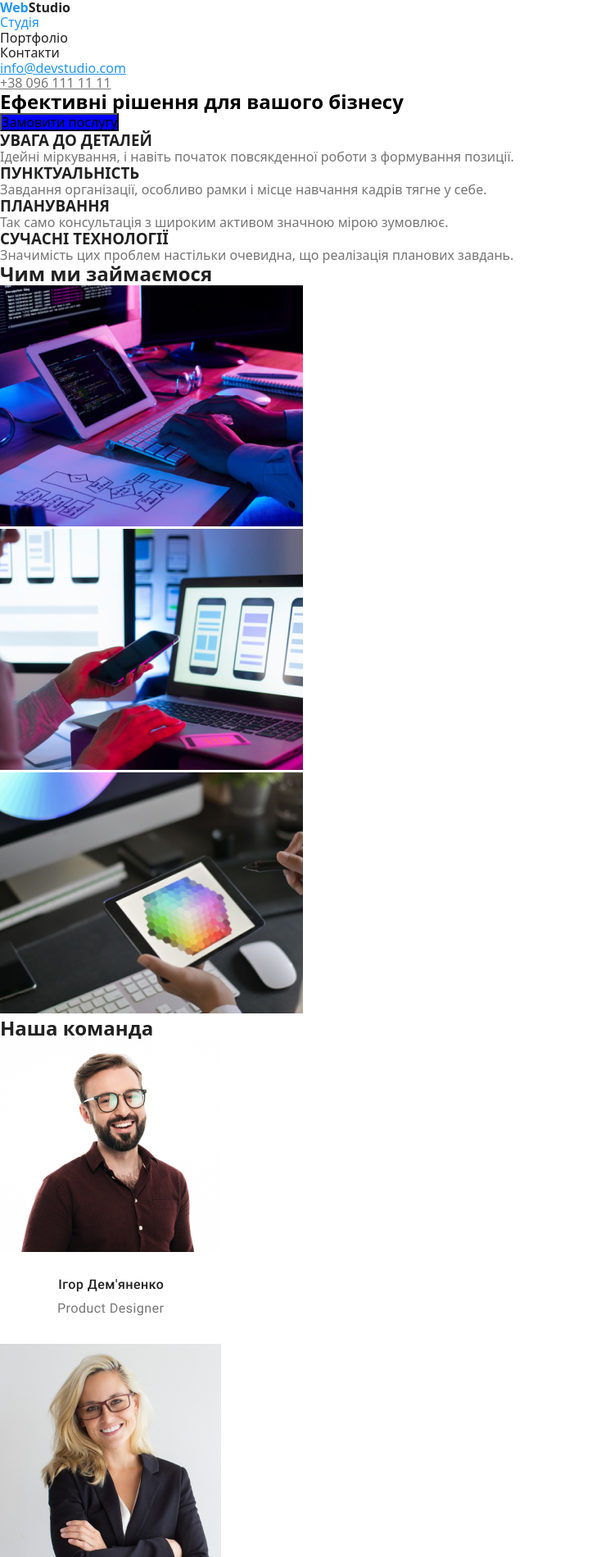
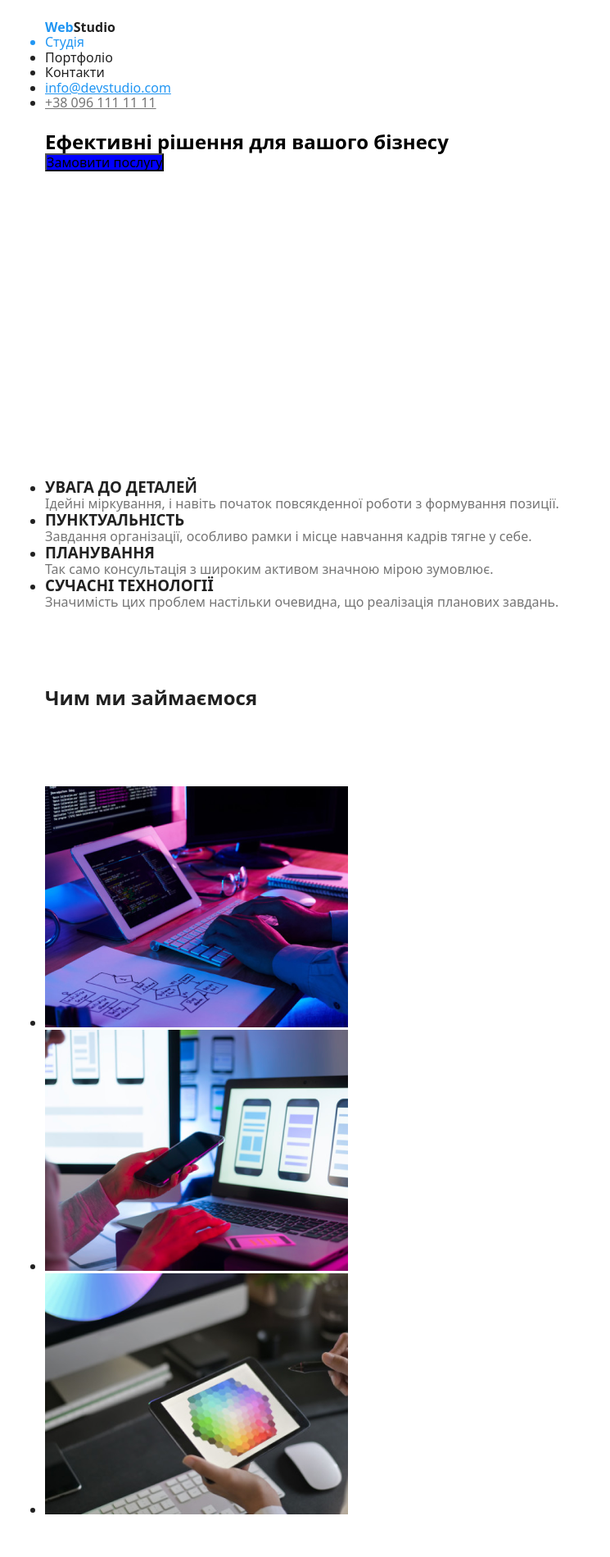
Before and after one commit to Yaroslaw00/Homework-WebStudio, a plain HTML site: page index.html in a window 1280 px wide. Shown: the top 1899 px of the page at 82% size, without its empty margins (0-745 px from the left). Drawn offline with nearby package versions, Linux system fonts and the light colour scheme.

Commit message:
web-studio

```diff
--- a/index.html
+++ b/index.html
@@ -24,89 +24,124 @@
   </head>
   <body>
     <header class="header">
-      <a href="./index.html"> <b style="color: #2196f3">Web</b><b>Studio</b></a>
-      <nav class="header-nav">
+      <div class="container">
+        <a href="./index.html">
+          <b style="color: #2196f3">Web</b><b>Studio</b></a
+        >
+        <nav class="nav">
           <ul class="header-list">
-          <li style="color: #2196f3">Студія</li>
-          <li>Портфоліо</li>
-          <li>Контакти</li>
+            <li class="list-item" style="color: #2196f3">Студія</li>
+            <li class="list-item">Портфоліо</li>
+            <li class="list-item">Контакти</li>
           </ul>
         </nav>
-      <ul>
-        <li>
+        <ul class="list-info">
+          <li class="email">
             <a style="color: #2196f3" href="mailto:info@devstudio.com"
               >info@devstudio.com</a
             >
           </li>
-        <li>
+          <li class="phone_number">
             <a href="tel:+380961111111">+38 096 111 11 11</a>
           </li>
         </ul>
+      </div>
     </header>
-    <main>
-      <section>
-        <h1>Ефективні рішення для вашого бізнесу</h1>
-        <button style="background-color: blue" type="submit">
+    <main class="main">
+      <section class="services">
+        <div class="container">
+          <h1 class="main-title-of-services">
+            Ефективні рішення для вашого бізнесу
+          </h1>
+          <button
+            class="main-button"
+            style="background-color: blue"
+            type="submit"
+          >
             Замовити послугу
           </button>
+        </div>
       </section>
-      <section>
-        <h2></h2>
-        <ul>
-          <li>
-            <h3>УВАГА ДО ДЕТАЛЕЙ</h3>
-            <p>
+
+      <section class="about-skills">
+        <div class="container">
+          <h2 class="main-title-of-skills"></h2>
+          <ul class="list-of-skills">
+            <li class="skill-1">
+              <h3 class="title-of-skill">УВАГА ДО ДЕТАЛЕЙ</h3>
+              <p class="text-of-skill">
                 Ідейні міркування, і навіть початок повсякденної роботи з
                 формування позиції.
               </p>
             </li>
-          <li>
-            <h3>ПУНКТУАЛЬНІСТЬ</h3>
-            <p>
-              Завдання організації, особливо рамки і місце навчання кадрів тягне
-              у себе.
+            <li class="skill-2">
+              <h3 class="title-of-skill">ПУНКТУАЛЬНІСТЬ</h3>
+              <p class="text-of-skill">
+                Завдання організації, особливо рамки і місце навчання кадрів
+                тягне у себе.
               </p>
             </li>
-          <li>
-            <h3>ПЛАНУВАННЯ</h3>
-            <p>
+            <li class="skill-3">
+              <h3 class="title-of-skill">ПЛАНУВАННЯ</h3>
+              <p class="text-of-skill">
                 Так само консультація з широким активом значною мірою зумовлює.
               </p>
             </li>
-          <li>
-            <h3>СУЧАСНІ ТЕХНОЛОГІЇ</h3>
-            <p>
-              Значимість цих проблем настільки очевидна, що реалізація планових
-              завдань.
+            <li class="skill-4">
+              <h3 class="title-of-skill">СУЧАСНІ ТЕХНОЛОГІЇ</h3>
+              <p class="text-of-skill">
+                Значимість цих проблем настільки очевидна, що реалізація
+                планових завдань.
               </p>
             </li>
           </ul>
+        </div>
       </section>
-      <section>
-        <h2>Чим ми займаємося</h2>
-        <ul>
-          <li><img src="./img/box_1.png" alt="" /></li>
-          <li><img src="./img/box_2.png" alt="" /></li>
-          <li><img src="./img/box_3.png" alt="" /></li>
+      <section class="about-us">
+        <div class="container">
+          <h2 class="about-activities">Чим ми займаємося</h2>
+          <ul class="list-of-activities">
+            <li class="image-item"><img src="./img/box_1.png" alt="" /></li>
+            <li class="image-item"><img src="./img/box_2.png" alt="" /></li>
+            <li class="image-item"><img src="./img/box_3.png" alt="" /></li>
           </ul>
+        </div>
       </section>
-      <section>
-        <h2>Наша команда</h2>
-        <ul>
-          <li><img src="./img/team_card_1.png" alt="" /></li>
-          <li><img src="./img/team_card_2.png" alt="" /></li>
-          <li><img src="./img/team_card_3.png" alt="" /></li>
-          <li><img src="./img/team_card_4.png" alt="" /></li>
+      <section class="about-team">
+        <div class="container">
+          <h2 class="our-team">Наша команда</h2>
+          <ul class="list-of-collegues">
+            <li class="image-item">
+              <img src="./img/team_card_1.png" alt="" />
+            </li>
+            <li class="image-item">
+              <img src="./img/team_card_2.png" alt="" />
+            </li>
+            <li class="image-item">
+              <img src="./img/team_card_3.png" alt="" />
+            </li>
+            <li class="image-item">
+              <img src="./img/team_card_4.png" alt="" />
+            </li>
           </ul>
+        </div>
       </section>
     </main>
-    <footer>
+    <footer class="footer">
+      <div class="container">
         <a class="logo_footer" href=""
           ><b style="color: #2196f3">Web</b><b>Studio</b></a
         >
-      <p style="color: black">м. Київ, пр-т Лесі Українки, 26</p>
-      <a href="mailto:info@devstudio.com">info@devstudio.com</a>
-      <a href="tel:+380961111111"><br />+38 096 111 11 11</a>
+        <p class="footer-adress" style="color: black">
+          м. Київ, пр-т Лесі Українки, 26
+        </p>
+        <a class="footer-email" href="mailto:info@devstudio.com"
+          >info@devstudio.com</a
+        >
+        <a class="footer-phone_number" href="tel:+380961111111"
+          ><br />+38 096 111 11 11</a
+        >
+      </div>
     </footer>
   </body>
 </html>
--- a/reset.css
+++ b/reset.css
@@ -1,4 +1,5 @@
 * {
   padding: 0;
   margin: 0;
+  box-sizing: border-box;
 }
--- a/style.css
+++ b/style.css
@@ -7,10 +7,6 @@
   --paraghraphs: #757575;
 }
 
-.photos {
-  display: flex;
-  width: 500px;
-}
 [href="./index.html"] {
   color: #212121;
   text-decoration: none;
@@ -24,6 +20,87 @@
 a {
   color: #757575;
 }
+.container {
+  width: 1200px;
+  padding-left: 15px;
+  padding-right: 15px;
+  margin: 0 auto;
+}
+.header {
+  padding-top: 24px;
+  padding-bottom: 25px;
+}
+.nav {
+}
+.header-list {
+}
+.list-item {
+}
+.list-info {
+}
+.email {
+}
+.phone_number {
+}
+.main {
+}
+.services {
+  padding-top: 200;
+  padding-bottom: 280px;
+}
+.main-title-of-services {
+}
+.main-button {
+}
+.about-skills {
+  padding-top: 94px;
+  padding-bottom: 94px;
+}
+.main-title-of-skills {
+}
+.list-of-skills {
+}
+.skill-1 {
+}
+.title-of-skill {
+}
+.text-of-skill {
+}
+.skill-2 {
+}
+.skill-3 {
+}
+.skill-4 {
+}
+.about-us {
+}
+.about-activities {
+  padding-bottom: 94px;
+}
+.list-of-activities {
+}
+.image-item {
+}
+.about-team {
+  padding-top: 94px;
+  padding-bottom: 94px;
+}
+.our-team {
+}
+.list-of-collegues {
+}
+.footer {
+  padding-top: 60px;
+  padding-bottom: 60px;
+}
+.logo_footer {
+}
+.footer-adress {
+}
+.footer-email {
+}
+.footer-phone_number {
+}
 .logo_footer {
   color: #212121;
   text-decoration: none;
```
Lines whose indentation alone changed are shown as unchanged.
